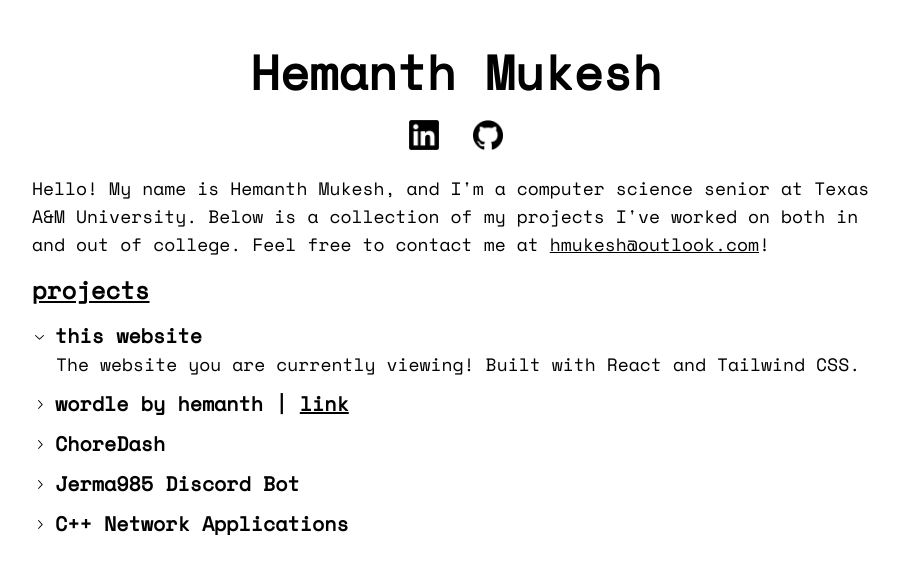
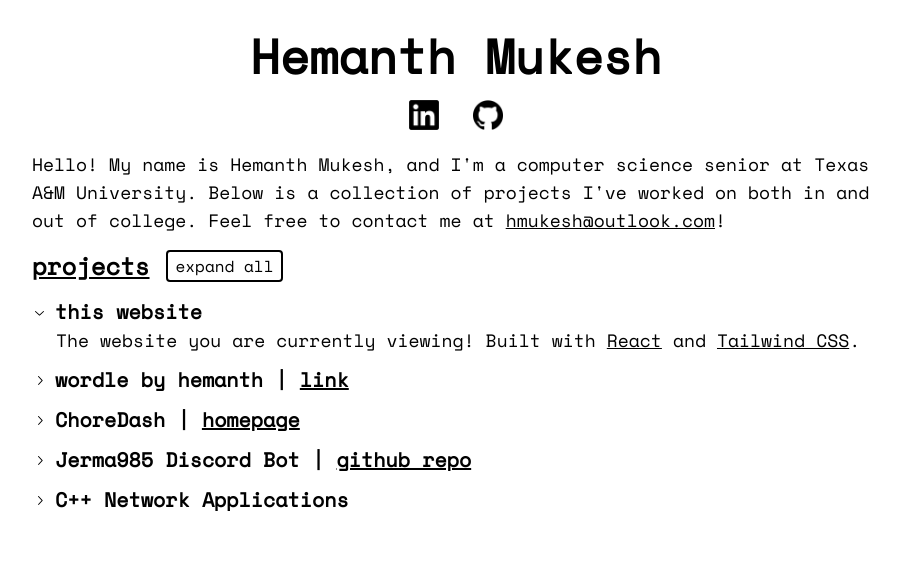
Before and after one commit to hmukesh5/hmukesh5.github.io, a React (Vite) app: page / in a window 1280 px wide. Both pictures are taken after a click on the button "this website". Shown: the top 574 px of the page, without its empty margins (184-1084 px from the left). Built offline with nearby package versions, Linux system fonts and the light colour scheme.

Commit message:
content
added some more content, getting ready for a dark mode switch

```diff
--- a/package.json
+++ b/package.json
@@ -12,6 +12,7 @@
   "dependencies": {
     "@radix-ui/react-accordion": "^1.1.2",
     "@radix-ui/react-icons": "^1.3.0",
+    "@radix-ui/react-switch": "^1.0.3",
     "autoprefixer": "^10.4.19",
     "postcss": "^8.4.38",
     "react": "^18.2.0",
--- a/src/App.tsx
+++ b/src/App.tsx
@@ -1,63 +1,114 @@
 import * as Accordion from '@radix-ui/react-accordion';
+import * as Switch from '@radix-ui/react-switch';
 import Project from './components/project.tsx';
 import linkedin from './data/linkedin.png';
 import github from './data/github.png';
+import { useState, useEffect } from 'react';
 
 function App() {
-    // document.body.style.backgroundColor = "black";
-    // document.body.style.color = "#e4e4e4";
+    const [darkMode, setDarkMode] = useState(false);
+    const [expandedItems, setExpandedItems] = useState<string[]>([]);
+
+    useEffect(() => {
+        document.body.style.backgroundColor = darkMode ? "black" : "white";
+        document.body.style.color = darkMode ? "#e6e6e6" : "black";
+    }, [darkMode]);
+
+    const reactLink = <a href="https://react.dev/" className="underline" target="_blank">React</a>;
+    const tailwindCSSLink = <a href="https://tailwindcss.com/" className="underline" target="_blank">Tailwind CSS</a>;
+    const wordleLink = <a href="https://www.nytimes.com/games/wordle/index.html" className="underline" target="_blank">Wordle</a>;
+    const pygameLink = <a href="https://www.pygame.org/wiki/about" className="underline" target="_blank">pygame</a>;
+    const nextcordLink = <a href="https://docs.nextcord.dev/en/stable/" className="underline" target="_blank">nextcord</a>;
+
+    const projects = [
+        {
+            value: "portfolio",
+            title: <>this website</>,
+            content: <>The website you are currently viewing!
+                       Built with {reactLink} and {tailwindCSSLink}.</>
+        },
+        {
+            value: "wordle",
+            title: <>wordle by hemanth | <a href="http://wordle-clone-5fbt.onrender.com/" target="_blank" className="underline">link</a></>,
+            content: <>A word puzzle as a web app inspired by the popular {wordleLink} game. Built with {reactLink}.</>
+        },
+        {
+            value: "choredash",
+            title: <>ChoreDash | <a href="https://hmukesh.itch.io/chore-dash" target="_blank" className="underline">homepage</a></>,
+            content:<>
+                        A short 2D game where you control a character who must rush to complete chores before their mom comes home.
+                        Built with Python with the {pygameLink} module.
+                        <br/>
+                        <span className="font-bold text-amber-600">Capsher x ACC Coding Challenge 2023 1st place winner</span>
+                    </>
+        },
+        {
+            value: "jerma",
+            title: <>Jerma985 Discord Bot | <a href="https://github.com/prknezek/Jerma985Bot" target="_blank" className="underline">github repo</a></>,
+            content:<>
+                        A Discord bot based on the popular Twitch streamer Jerma985.
+                        Built with Python with the {nextcordLink} module.
+                        <br/>
+                        <span className="font-bold text-amber-600">ACC Discord Bot Challenge 2022 1st place winner</span>
+                    </>
+        },
+        {
+            value: "network",
+            title: <>C++ Network Applications</>,
+            content:<>
+                        During CSCE 463 - Networks and Distributed Processing at TAMU, I created a suite of various network applications. While I cannot share the codebase due to academic policies, I am working on a way to allow remote execution on a server.
+                        Built in C++ with Visual Studio.
+                    </>
+        }
+    ];
+
+    function expandAll() {
+        if (expandedItems.length === projects.length) {
+            setExpandedItems([]);
+        } else {
+            setExpandedItems(projects.map(project => project.value));
+        }
+    }
+
     return (
         <div className="min-h-screen max-w-4xl mx-auto py-8 px-6">
 
-            <div className="mt-4 mb-4">
+            <div className="mb-4">
                 <p className="text-center font-bold text-5xl">Hemanth Mukesh</p>
             </div>
 
-            <div className="mt-6 mb-6 flex justify-evenly m-auto w-40">
-                <a href="https://linkedin.com/in/hmukesh5" target="_blank"><img src={linkedin} width={30} height={30}></img></a>
-                <a href="https://github.com/hmukesh5" target="_blank"><img src={github} width={30} height={30}></img></a>
+            <div className="mt-5 mb-5 flex justify-evenly m-auto w-40">
+                <a className={darkMode ? "invert" : ""} href="https://linkedin.com/in/hmukesh5" target="_blank"><img src={linkedin} width={30} height={30}></img></a>
+                <a className={darkMode ? "invert" : ""} href="https://github.com/hmukesh5" target="_blank"><img src={github} width={30} height={30}></img></a>
             </div>
 
             <div className="mb-4 text-lg">
                 <p>Hello! My name is Hemanth Mukesh, and I'm a computer science senior at Texas A&M University.
-                   Below is a collection of my projects I've worked on both in and out of college.
-                   Feel free to contact me at <a className="underline" href="mailto:hmukesh@outlook.com">hmukesh@outlook.com</a>!</p>
+                   Below is a collection of projects I've worked on both in and out of college.
+                   Feel free to contact me at <a className="underline" href="mailto:hmukesh@outlook.com">hmukesh@outlook.com</a>!
+                </p>
             </div>
 
             <div className="max-w-fit">
-                <h3 className="font-bold text-2xl underline mb-4">projects</h3>
 
-                <Accordion.Root type='multiple' className="flex flex-col gap-3">
-                    <Project value="portfolio" project_title={<>this website</>} content={
-                        <>
-                            The website you are currently viewing! Built with React and Tailwind CSS.
-                        </>
-                    } />
+                <div className="flex align-middle mb-4">
+                    <h3 className="font-bold text-2xl underline">projects</h3>
+                    <button onClick={expandAll} className={`ml-4 border-black border-2 rounded text-base px-2 ${darkMode ? 'border-white' : 'border-black'}`}>
+                        {expandedItems.length === projects.length ? "collapse all" : "expand all"}
+                    </button>
+                </div>
 
-                    <Project value="wordle" project_title={<>wordle by hemanth | <a href="http://wordle-clone-5fbt.onrender.com/" target="_blank" className="underline">link</a></>} content={
-                        <>
-                            A clone of the popular Wordle game, built with React.
-                            <br />
-                            <a href="https://github.com/hmukesh5/wordle-clone" className='underline' target='_blank'>Github</a>
-                            <br />
-                            <a href="https://wordle-clone-5fbt.onrender.com/" className='underline' target='_blank'>Link to project</a>
-                        </>
-                    } />
-
-                    <Project value="choredash" project_title={<>ChoreDash</>} content={
-                        <>test</>
-                    } />
-
-                    <Project value="jerma" project_title={<>Jerma985 Discord Bot</>} content={
-                        <>test</>
-                    } />
-
-                    <Project value="network" project_title={<>C++ Network Applications</>} content={
-                        <>test</>
-                    } />
+                <Accordion.Root value={expandedItems} type='multiple' className="flex flex-col gap-3">
+                    {projects.map(project => (
+                        <Project
+                            value={project.value}
+                            project_title={project.title}
+                            content={project.content}
+                            expandedItems={expandedItems}
+                            setExpandedItems={setExpandedItems}
+                        />
+                    ))}
                 </Accordion.Root>
-
-
             </div>
 
         </div>
--- a/src/components/project.tsx
+++ b/src/components/project.tsx
@@ -5,12 +5,16 @@ type ProjectProps = {
     value: string;
     project_title: React.ReactNode;
     content: React.ReactNode;
+    expandedItems: string[];
+    setExpandedItems: React.Dispatch<React.SetStateAction<string[]>>;
   };
 
-const Project: React.FC<ProjectProps> = ({value, project_title, content}) => (
+const Project: React.FC<ProjectProps> = ({value, project_title, content, expandedItems, setExpandedItems}) => (
     <Accordion.Item value={value}>
         <Accordion.Header>
-        <Accordion.Trigger className="AccordionTrigger">
+        <Accordion.Trigger className="AccordionTrigger" onClick={() => {
+            setExpandedItems((prev) => prev.includes(value) ? prev.filter((item) => item !== value) : [...prev, value]);
+        }}>
             <div className="flex justify-center items-center gap-x-2">
             <ChevronDownIcon className="AccordionChevron" aria-hidden />
             <div className='font-bold text-xl'>
--- a/src/index.css
+++ b/src/index.css
@@ -48,3 +48,32 @@ body {
         height: 0;
     }
 }
+
+
+.SwitchRoot {
+    width: 42px;
+    height: 25px;
+    background-color: #8d8d8d;
+    border-radius: 9999px;
+    position: relative;
+    -webkit-tap-highlight-color: rgba(0, 0, 0, 0);
+}
+.SwitchRoot[data-state='checked'] {
+    background-color: #dbdbdb;
+}
+
+.SwitchThumb {
+    display: block;
+    width: 21px;
+    height: 21px;
+    background-color: white;
+    border-radius: 9999px;
+    box-shadow: 0 2px 2px var(--black-a7);
+    transition: transform 100ms;
+    transform: translateX(2px);
+    will-change: transform;
+}
+.SwitchThumb[data-state='checked'] {
+    transform: translateX(19px);
+    background-color: black;
+}
```
Also changed, not shown: 1 other file (tests, documents, lock files or other folders).
